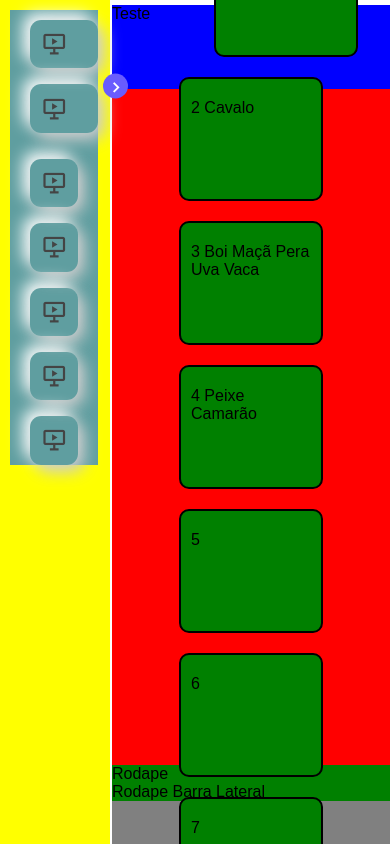
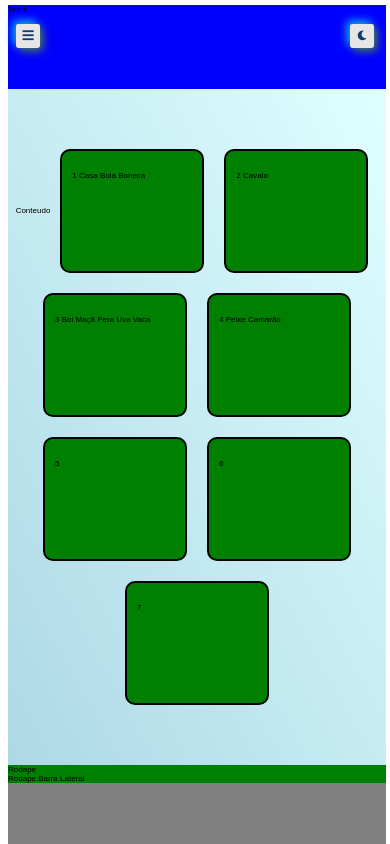
Before and after one commit to pacifyc/Portifolio_Pessoal, a plain HTML site: page portifolio_pessoal/assets/index.html in a window 390 px wide. Drawn offline with nearby package versions, Linux system fonts and the light colour scheme.

Commit message:
Alterações para Menu
Foi efetuadas alterações para menu lateral

```diff
--- a/portifolio_pessoal/assets/css/style.css
+++ b/portifolio_pessoal/assets/css/style.css
@@ -2,15 +2,15 @@
 
 
 :root{
-    --green:#27ae60;
-    --black:#444;
-    --light-color:#777;
+    --green:#54c2e4;
+    --black:rgb(16, 58, 112);
+    --light-color:rgba(114, 170, 243, 0.87);
     --bg-color:#e6e6e6;
-    --border:.1rem solid rgba(0,0,0,.2);
-    --box-shadow:.4rem .4rem 1rem #ccc,
-                -.4rem -.4rem 1rem #fff;
-    --box-shadow-inset:.4rem .4rem 1rem #ccc inset,
-                      -.4rem -.4rem 1rem #fff inset;
+    --border:.1rem solid rgb(35, 79, 129);
+    --box-shadow:.4rem .4rem 1rem rgba(88, 133, 51, 0.842),
+                -.4rem -.4rem 1rem rgba(9, 198, 245, 0.918);
+    --box-shadow-inset:.4rem .4rem 1rem rgb(250, 161, 202) inset,
+                      -.4rem -.4rem 1rem rgb(39, 16, 143) inset;
     /* ===== Colors ===== */
     --body-color: #E4E9F7;
     --sidebar-color: #FFF;
@@ -33,6 +33,7 @@
     text-transform: capitalize;
   }
 
+
   body{
 
     /* display: inline; */
@@ -44,10 +45,79 @@
 
 
 
+  body.active {
+    --black:#fff;
+    --light-color:#ddd;
+    --bg-color:#222;
+    --border:.1rem solid rgba(0,0,0,.4);
+    --box-shadow:.4rem .4rem 1rem #111,
+                -.4rem -.4rem 1rem #333;
+    --box-shadow-inset:.4rem .4rem 1rem #111 inset,
+                      -.4rem -.4rem 1rem #333 inset;
+  }
+
+  /* -------------------------------------------------------------------------*/
+  /*  Dois botões - Um para o menu de opções
+  /*                outro para o tema claro ou escuro
+  /* -------------------------------------------------------------------------*/
+
+  #menu-btn{
+
+    position: fixed;
+    top: 3rem;
+    left: 2rem;
+    z-index: 1000;
+
+    height: 3rem;
+    width: 3rem;
+    line-height: 3rem;
+
+    border-radius: 10%;
+    font-size: 1.6rem;
+    cursor: pointer;
+    box-shadow: var(--box-shadow);
+    text-align: center;
+    color:var(--black);
+    background: var(--bg-color);
+    display: none;
+}
+
+#menu-btn:hover{
+    color:var(--green);
+    box-shadow: var(--box-shadow-inset);
+}
+
+#theme-toggler {
+
+    position: fixed;
+    top: 3rem;
+    right: 2rem;
+    z-index: 1000;
+
+    height: 3rem;
+    width: 3rem;
+    line-height: 3rem;
+
+    border-radius: 10%;
+    font-size: 1.2rem;
+    cursor: pointer;
+    box-shadow: var(--box-shadow);
+    text-align: center;
+    color: var(--black);
+    background: var(--bg-color);
+}
+
+#theme-toggler:hover {
+    color:var(--green);
+    box-shadow: var(--box-shadow-inset);
+}
+
+/* ----------------------------------////---------------------------------------*/
+
 
   .menu {
 
-    background-color: yellow;
+    background-color: rgb(11, 7, 221);
 
     padding: 10px;
 
@@ -82,11 +152,26 @@
 
   .menu .navbar {
 
-    background-color: cadetblue;
+    height: 97%;        /* <-----<< */
+
+    background-color: rgb(172, 222, 241);
+
+
+    background: linear-gradient(to left bottom, #E0FFFF, #ADD8E6);
 
     text-align: center;
 
+    overflow-y: scroll;           /* <--- Barra de rolagem */
+
   }
+
+  .navbar::-webkit-scrollbar{
+
+    display: none;               /* <--- A Barra de rolagem deixa de ser exibida */
+
+  }
+
+/* ===== Navbar ===== O javaScript altera a exibição do menu */
 
   .menu.close {
 
@@ -96,17 +181,27 @@
 
   .menu.close .navbar {
 
-    width: 88px;            /* <-----<< */
+    width: 88px;            /* <-----<<                                                   */
 
   }
 
   /* ___________________ */
+
+  .menu .navbar .foto_logotipo {
+
+    /* margin-top: 4rem; */
+
+    padding-top: 4rem;
+
+
+  }
 
   .menu .navbar .foto_logotipo img {
 
     /* background-color: brown; */
 
     margin: 1rem 0;
+
     border: 0.4rem solid transparent;
     border-radius: 20%;
     height: 8rem;
@@ -114,28 +209,31 @@
 
     box-shadow: var(--box-shadow);
 
+  }
 
 
-  }
+
+/* ===== Botão na lateral do menu  =====  */
 
   .menu .navbar .toggle{
+
     position: absolute;
     top: 10%;
-    right: -18px;
+    right: -30px;
     transform: translateY(-50%) rotate(180deg);
-    height: 25px;
-    width: 25px;
+    height: 60px;
+    width: 30px;
 
 
     background-color: var(--primary-color);
     color: var(--sidebar-color);
 
 
-    border-radius: 50%;
+    border-radius: 20%;
     display: flex;
     align-items: center;
     justify-content: center;
-    font-size: 22px;
+    font-size: 30px;
     cursor: pointer;
     transition: var(--tran-05);
 
@@ -144,7 +242,6 @@
   .menu .navbar .midia_social{
 
     display: none;
-
 
   }
 
@@ -156,14 +253,22 @@
     margin: 1rem 20;
     padding: .7rem;
 
-    border-radius: 0.7rem;
+    border-radius: 0.4rem;
     /* border-radius: 26%; */
 
     /* font-size: 1.2 rem; */
     font-size: 18px;
 
-    box-shadow: var(--box-shadow);
-    color:var(--black);
+    /* box-shadow: var(--box-shadow); */
+    /* color:var(--black); */
+
+    box-shadow:5px 4px 2px #a8afb8;
+
+
+    background: linear-gradient(to left bottom, #4a91bb, #4C84FF);    /* <------=  */
+    border: solid 2px rgb(111, 111, 126);
+
+    color: rgb(255, 255, 255);
 
     display: flex;
     align-items: center;
@@ -171,20 +276,61 @@
 
   }
 
+  .menu .navbar a:hover {
+
+    /*
+
+    box-shadow: var(--box-shadow-inset);
+    color: var(--green);
+
+    transform:scale(1.1);
+
+    transition: all .50s linear;
+    border: solid 1px rgb(1, 0, 59);
+
+    */
+    	/* background-color: #E0FFFF; */
+	color: #000000;
+
+  transition: all .50s linear;
+
+	background: linear-gradient(to left bottom, #B0E0E6, #1E90FF);    /* <------=  */
+
+		border-top: solid 1px rgb(8, 5, 141);        /* <------=  */
+		border-left: solid 1px rgb(8, 5, 141);       /* <------=  */
+		border-bottom: solid 3px rgb(8, 5, 141);     /* <------=  */
+		border-right: solid 3px rgb(8, 5, 141);      /* <------=  */
+
+    transform:scale(1.1);
+
+	box-shadow:5px 4px 2px #77808b;
+
+	transition: all .05s linear;
+
+  box-shadow: 0px 0px 1em #666;
 
 
+  transition: all .3s linear;
 
-  .bx.bx-slideshow{
+	cursor: pointer;
 
-    margin-right: 20px;
 
-    font-size: 26px;
+  }
+
+
+  .bx {
+
+    /* margin: 0px 4px 0px 1px; */
+
+    font-size: 20px;
 
   }
 
   .nav-text {
 
     /* display: none; */
+
+    padding-left: 20px;
 
   }
 
@@ -202,6 +348,9 @@
   .menu.close .navbar .midia_social {
 
     display: flex;                       /* <-----<< */
+    padding-top: 100px;
+    padding-bottom: 40px;
+
 
   }
 
@@ -275,7 +424,9 @@
 
   .article {
 
-    background-color: red;
+    /* background-color: rgb(68, 66, 66); */
+
+    background: linear-gradient(to left bottom, #E0FFFF, #ADD8E6);
 
     height: 80%;
 
@@ -348,3 +499,167 @@
     /* display: block; */
 
   }
+
+
+/*
+
+  @media (max-width:988px){
+
+  .menu {
+
+    width: 200px;
+
+  }
+
+
+
+
+  }
+
+  */
+
+/* media queries  */
+
+@media (max-width:991px){
+
+  html{
+      font-size: 80%;
+  }
+
+  body{
+      padding-left: 0;
+  }
+
+
+
+
+
+
+  .menu{
+
+      left:-210%;
+      /* left: 0%; */
+
+  }
+
+  .menu.active{
+      left:0%;
+      transition: .4s linear;
+  }
+
+
+  .bx.bx-chevron-right.toggle{
+
+    opacity: 0;
+    display: none;
+  }
+
+
+  .conteudo {
+
+    position: absolute;
+
+
+
+    left: 0px;
+    top: 0xp;
+
+    left: 0%;
+
+    width:100%;
+
+    margin: 5px 5px 5px 0px;
+
+
+  }
+
+ /* <-----<< */
+
+  #menu-btn{
+      display: initial;
+  }
+
+  .menu.close{
+
+    /* left:-210%; */
+    /* left: 0%; */
+    width: 290px;
+  }
+
+  .menu.close .navbar {
+
+    width: 288px;            /* <-----<<                                                   */
+      left: 0%;
+
+  }
+
+
+
+  .menu.close .navbar .midia_social{
+
+    display: none;
+
+  }
+
+  .menu.close .foto_logotipo {
+
+    opacity: 1;                       /* <-----<< */
+
+    display: block;
+
+  }
+
+
+  .menu.close ~ .conteudo{
+
+    left: 8px;
+    /* left: 78px; */
+    /* height: 100vh;  */                          /* <-----<< */
+    height: 100%;                            /* <-----<< */
+    width: calc(100% - 12px);
+
+    margin: 5px 5px 5px 0px;
+
+  }
+
+
+}
+
+@media (max-width:450px){
+
+  html{
+      font-size: 50%;
+  }
+
+  .menu {
+      width:100%;
+      border-right: 0;
+  }
+
+  .menu .navbar .bx {
+
+    display: none;
+  }
+
+  .conteudo {
+
+    /* left: 0%; */
+
+    /* width:100%; */
+
+    position: absolute;
+
+
+
+    left: 0px;
+    top: 0xp;
+
+    left: 0%;
+
+    width:100%;
+
+    margin: 5px 5px 5px 0px;
+
+  }
+
+}
--- a/portifolio_pessoal/assets/index.html
+++ b/portifolio_pessoal/assets/index.html
@@ -17,6 +17,7 @@
 
         <!----===== Boxicons CSS ===== -->
         <link href='https://unpkg.com/boxicons@2.1.1/css/boxicons.min.css' rel='stylesheet'>
+        <link rel="stylesheet" href="https://cdnjs.cloudflare.com/ajax/libs/font-awesome/5.15.4/css/all.min.css">
 
     </head>
     <body>
@@ -40,24 +41,19 @@
 
                         <li>
                             <a href="">
-                                <i class='bx bx-slideshow'></i>
+                                <i class='bx bxl-linkedin-square'></i>
+
 
                             </a>
                         </li>
                         <li>
                             <a href="">
-                                <i class='bx bx-slideshow'></i>
+                                <i class='bx bxl-github'></i>
 
                             </a>
                         </li>
 
                     </ul>
-
-
-
-
-
-
 
                 </div>
 
@@ -99,11 +95,26 @@
                     </li>
 
                 </ul>
+
             </nav>
 
 
+        </section>
 
-        </section>
+
+
+        <!-- header section ends -->
+
+        <div id="menu-btn" class="fas fa-bars"></div>
+
+        <!-- theme toggler  -->
+
+        <div id="theme-toggler" class="fas fa-moon"></div>
+
+        <!-- home section starts  -->
+
+
+
 
         <section class="conteudo">
 
--- a/portifolio_pessoal/assets/js/scripts.js
+++ b/portifolio_pessoal/assets/js/scripts.js
@@ -1,3 +1,19 @@
+
+let botao_menu = document.querySelector('#menu-btn');
+let menu_lateral = document.querySelector('.menu');
+
+
+botao_menu.onclick = () =>{
+    botao_menu.classList.toggle('fa-times');
+    menu_lateral.classList.toggle('active');
+
+}
+
+window.onscroll = () =>{
+    botao_menu.classList.remove('fa-times');
+    menu_lateral.classList.remove('active');
+}
+
 const body = document.querySelector('body'),
       menu = body.querySelector('section'),
       toggle = body.querySelector(".toggle");
```
